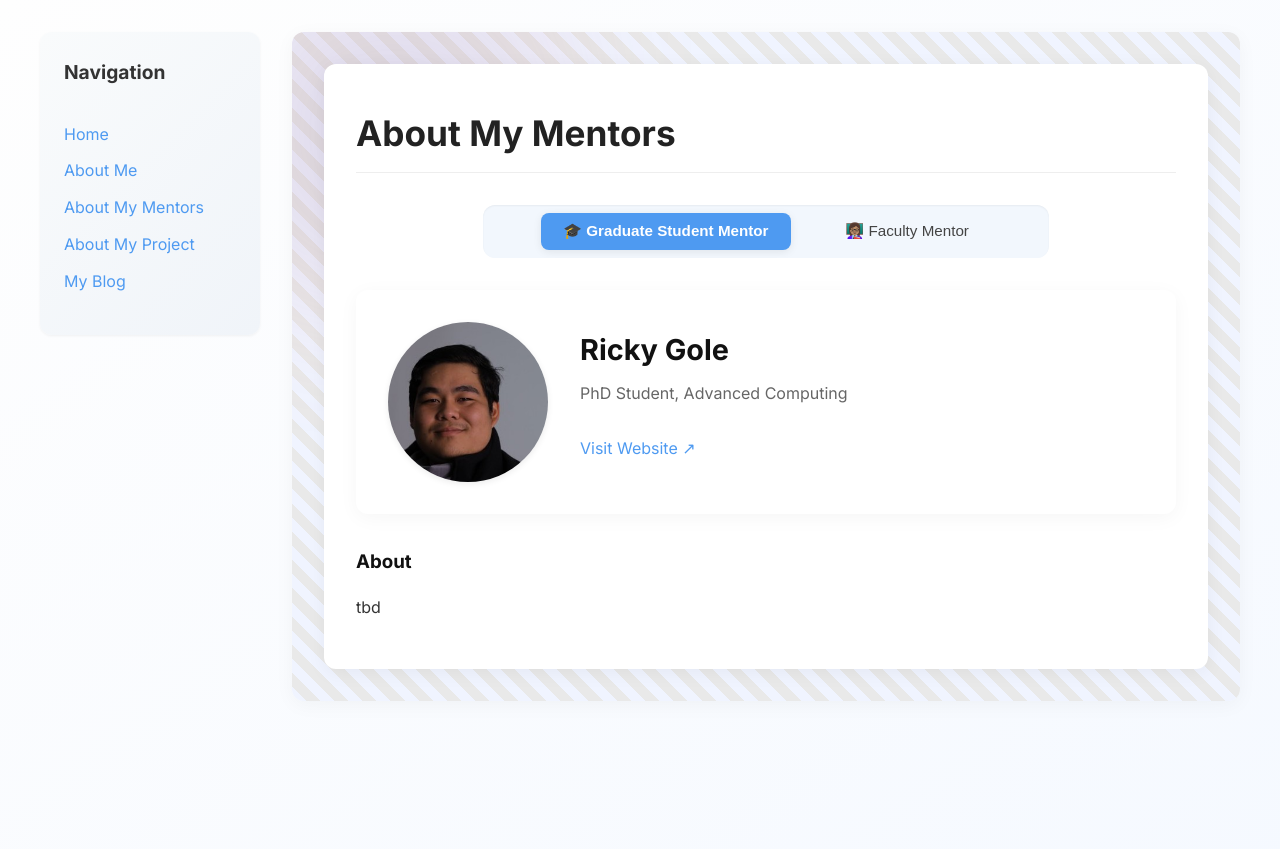
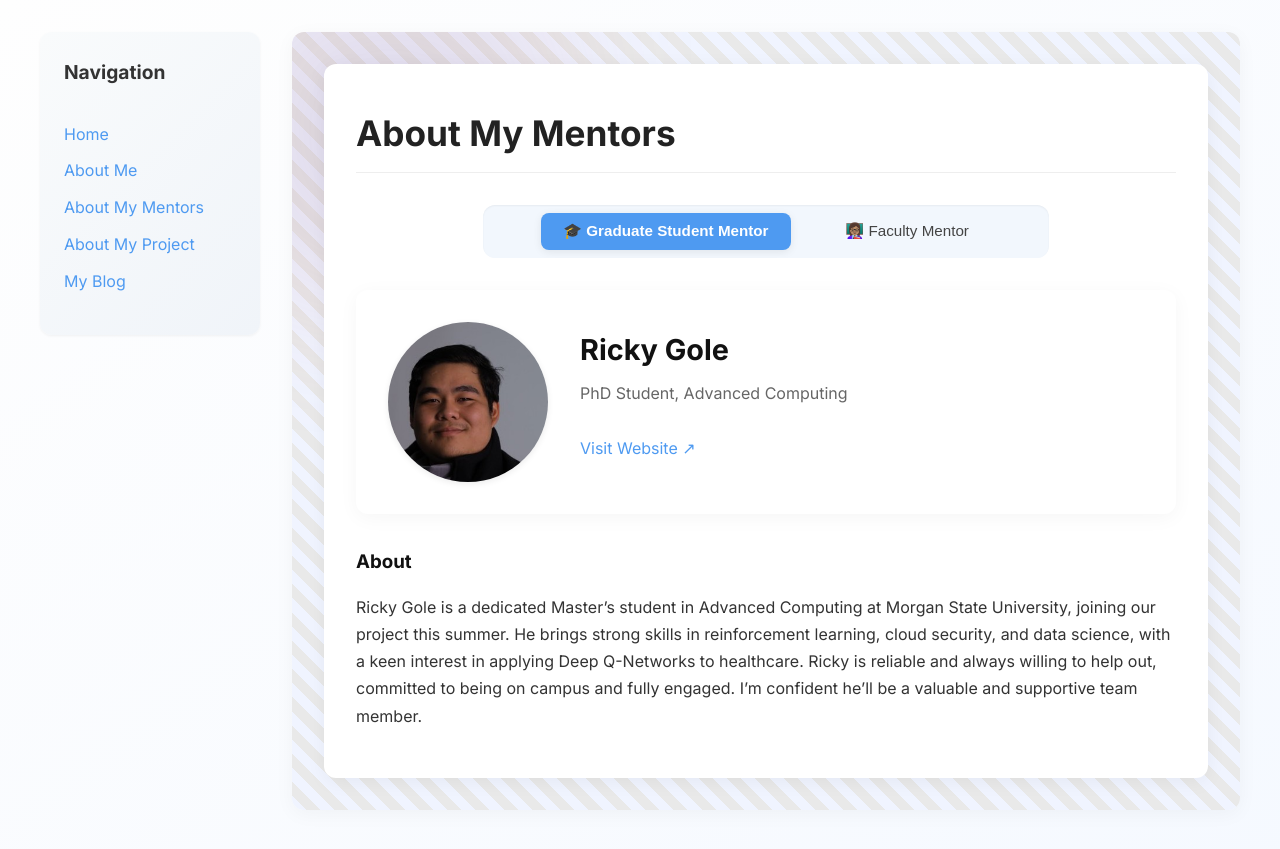
Before and after one commit to KaylaBro0/KaylaBro0.github.io, a Jekyll site: the page built from pages/about-my-mentor.md, in a window 1280 px wide. Shown: the top 849 px of the page. Built offline with Jekyll 4.4.1, drawn with Linux system fonts in a browser that asks for light colours.

Commit message:
Update about-my-mentor.md

```diff
--- a/pages/about-my-mentor.md
+++ b/pages/about-my-mentor.md
@@ -9,7 +9,10 @@ graduate_mentor:
   image: assets/images/ricky.jpeg
   website: https://www.linkedin.com/in/ricky-gole/
   bio: |
-    tbd
+    Ricky Gole is a dedicated Master’s student in Advanced Computing at Morgan State University, joining our project this summer. He brings
+    strong skills in reinforcement learning, cloud security, and data science, with a keen interest in applying Deep Q-Networks to healthcare.
+    Ricky is reliable and always willing to help out, committed to being on campus and fully engaged. I’m confident he’ll be a
+    valuable and supportive team member.
 
 faculty_mentor:
   name: Dr.Jamell Dacon
```
